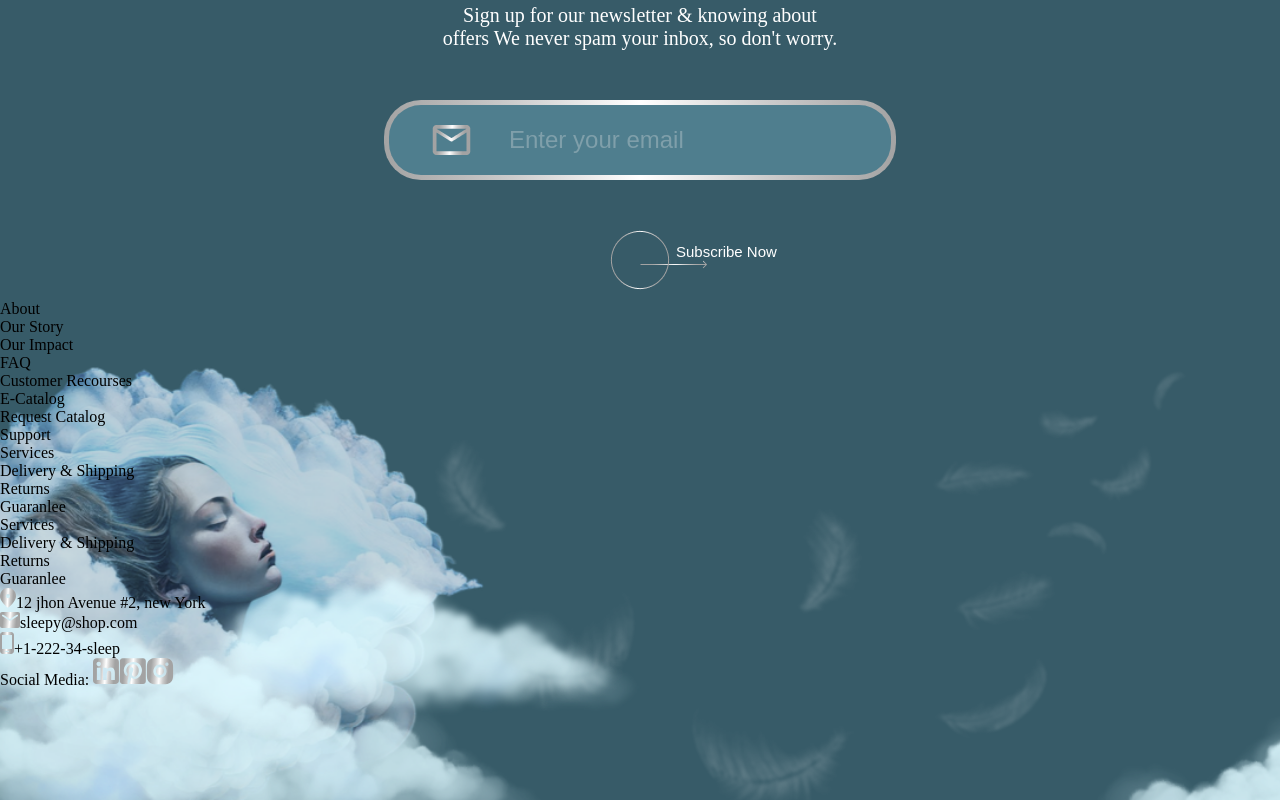
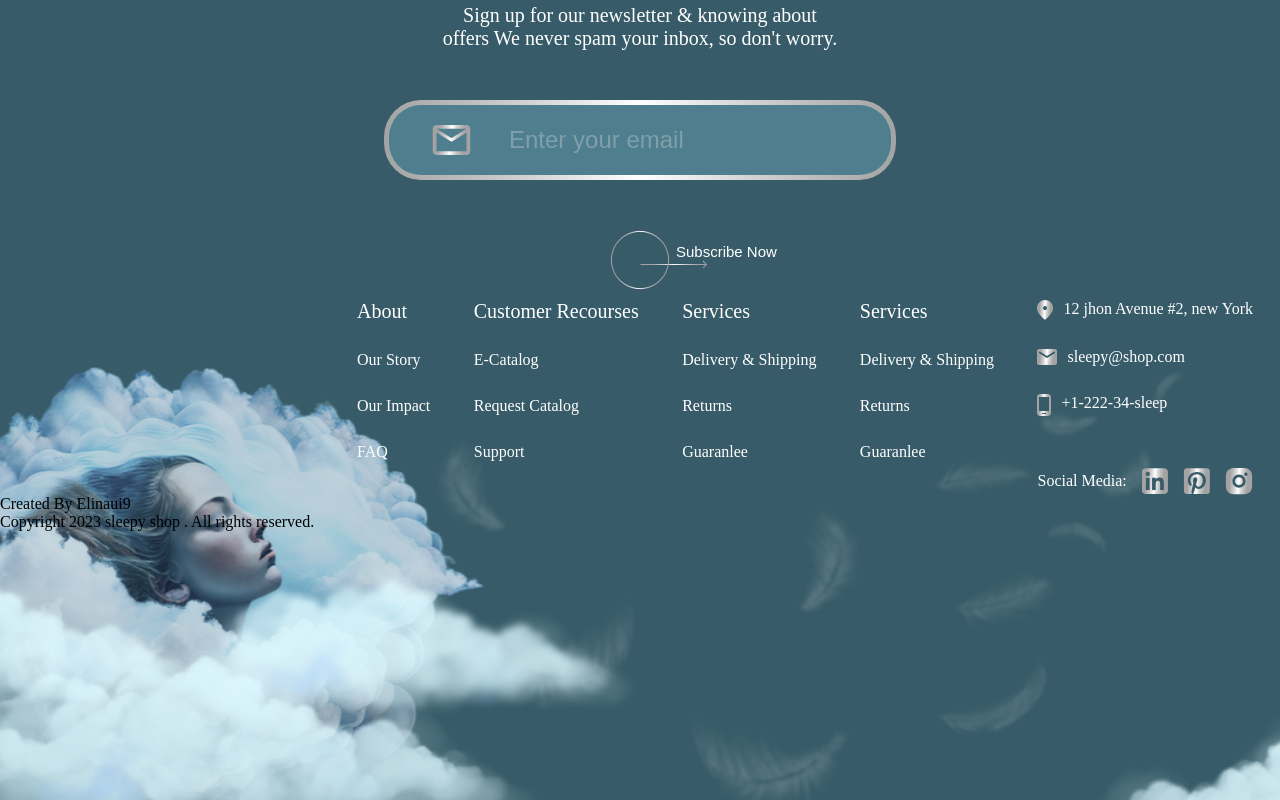
Before and after one commit to KiwiScreams/Bed-Linen-Online-Shop, a React (Vite) app: page / in a window 1280 px wide. Shown: the part 2549-3349 px from the top of the page. Built offline with nearby package versions, Linux system fonts and the light colour scheme.

Commit message:
footer styles

```diff
--- a/src/components/shared/footer/Footer.css
+++ b/src/components/shared/footer/Footer.css
@@ -6,6 +6,7 @@ footer
     position: relative;
     background-size: cover;
     background-repeat: no-repeat;
+
 }
 footer .footer-img
 {
@@ -19,3 +20,40 @@ footer .footer-img
     background-size: 100%;
     background-position: center;
 }
+footer .footer-top
+{
+    display: flex;
+    justify-content: space-between;
+    width: 70%;
+    margin-left: auto;
+    margin-right: 27px;
+}
+footer .footer-top ul
+{
+    display: flex;
+    flex-direction: column;
+    gap: 28px;
+}
+footer .footer-top ul li
+{
+    font-size: 16px;
+    color: var(--white-clr);
+}
+footer .footer-top ul li:nth-child(1)
+{
+    font-size: 20px;
+}
+footer .footer-top .footer-container ul li
+{
+    font-size: 16px;
+    display: flex;
+    gap: 10px;
+}
+footer .social-icons-container
+{
+    display: flex;
+    justify-content: space-between;
+    align-items: center;
+    color: var(--white-clr);
+    margin-top: 52px;
+}
--- a/src/components/shared/footer/Footer.jsx
+++ b/src/components/shared/footer/Footer.jsx
@@ -13,7 +13,7 @@ const Footer = () => {
     <>
       <footer>
         <div className="footer-img"></div>
-        <div>
+        <div className="footer-top">
           <ul>
             <li>About</li>
             <li>Our Story</li>
@@ -38,7 +38,7 @@ const Footer = () => {
             <li>Returns</li>
             <li>Guaranlee</li>
           </ul>
-          <div>
+          <div className="footer-container">
             <ul>
               <li>
                 <img src={locationIcon} alt="" />
@@ -53,7 +53,7 @@ const Footer = () => {
                 +1-222-34-sleep
               </li>
             </ul>
-            <div>
+            <div className="social-icons-container">
               <span>Social Media: </span>
               <img src={linkedinIcon} alt="" />
               <img src={pinterestIcon} alt="" />
@@ -61,6 +61,10 @@ const Footer = () => {
             </div>
           </div>
         </div>
+        <div className="footer-bottom">
+          <p>Created By Elinaui9 </p>
+          <p>Copyright 2023 sleepy shop . All rights reserved.</p>
+        </div>
       </footer>
     </>
   );
```
